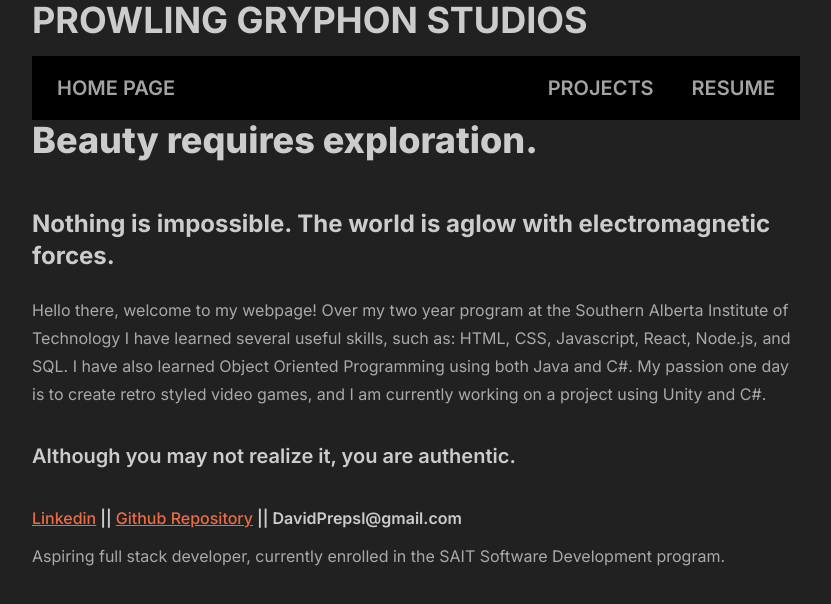
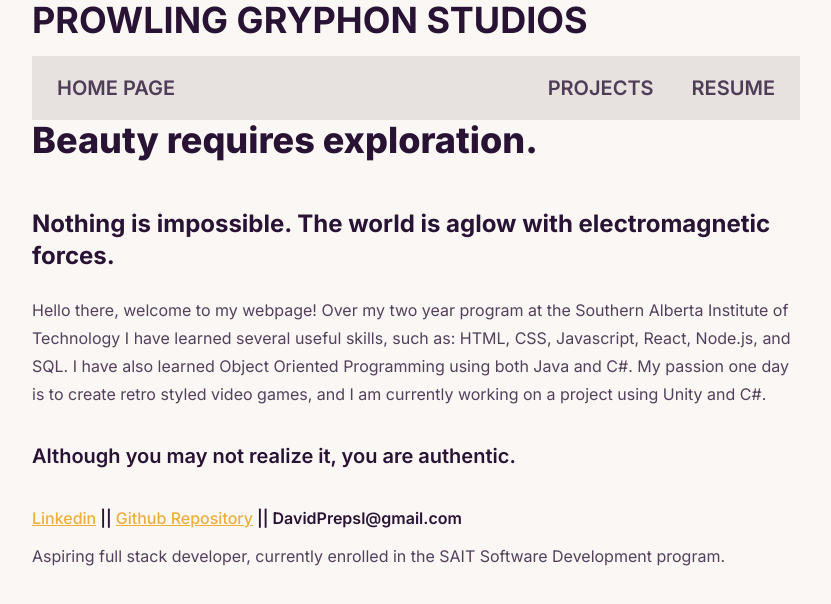
Before and after one commit to Prepsld/prowlinggryphonstudio, a Next.js app: page / in a window 1280 px wide. Shown: the top 604 px of the page, without its empty margins (224-1055 px from the left). Built offline with nearby package versions, Linux system fonts and the light colour scheme.

Commit message:
makes theme cupcakey

```diff
--- a/app/layout.js
+++ b/app/layout.js
@@ -11,7 +11,7 @@
 
 export default function RootLayout({ children }) {
   return (
-    <html lang="en" data-theme="business">
+    <html lang="en" data-theme="cupcake">
       <body className={inter.className}>
         <AuthProvider>{children}</AuthProvider>
       </body>
--- a/tailwind.config.js
+++ b/tailwind.config.js
@@ -40,6 +40,7 @@
     },
     "retro",
     "business",
+    "cupcake"
     ],
   },
 }
```
